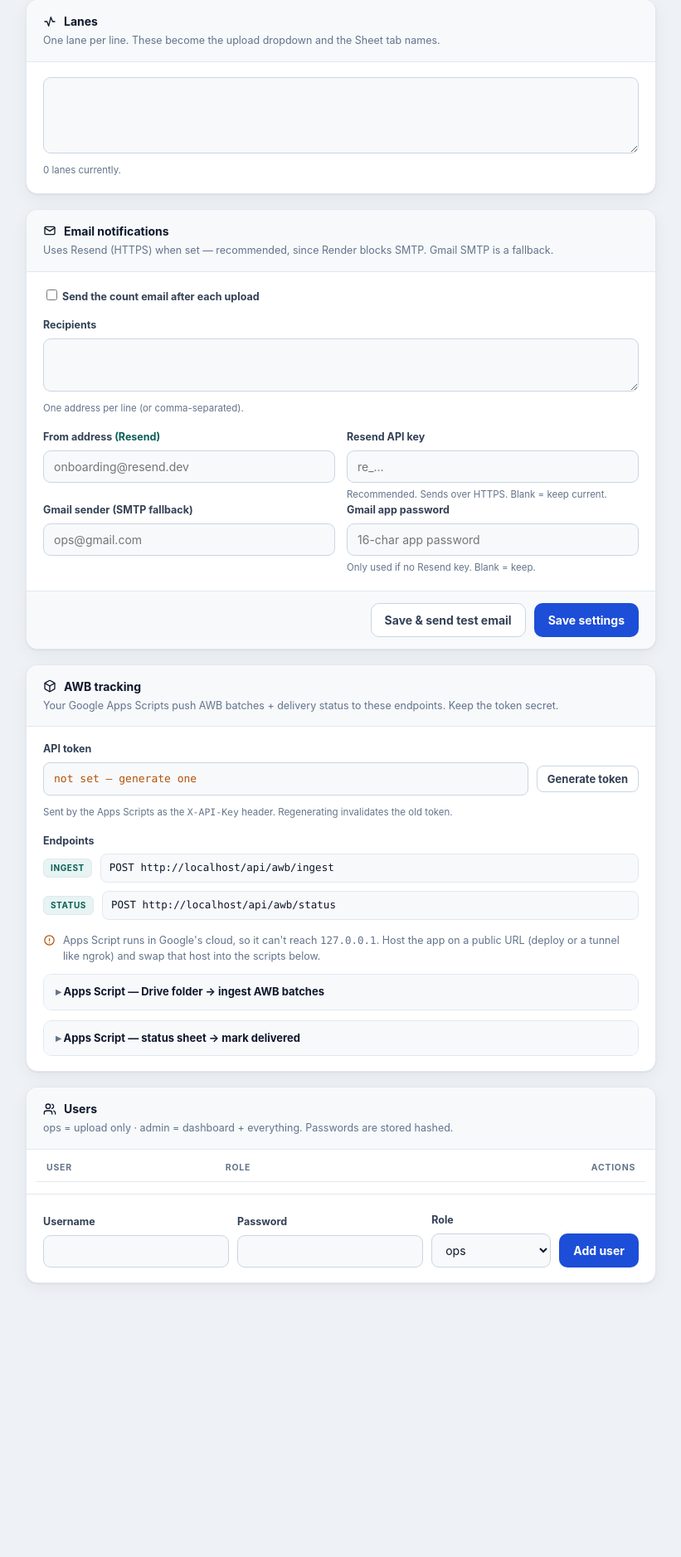
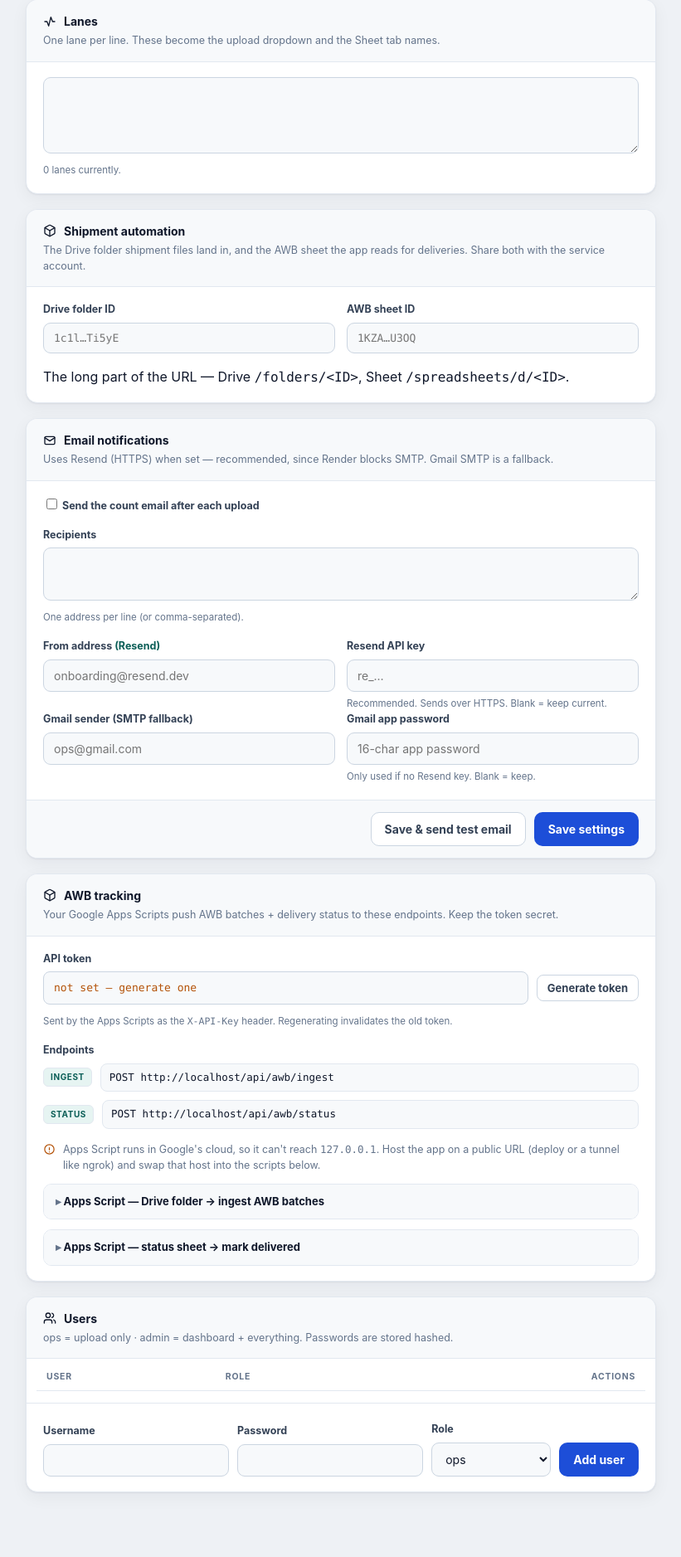
Before and after one commit to vignesh295/REPORTING-DASHBORAD, a Flask app: template templates/settings.html in a window 1280 px wide. Shown: the part 402-2279 px from the top of the page at 83% size, without its empty margins (135-956 px from the left). Before the commit the page ends 1950 px from the top, so only its background shows below. Run offline with Flask 3, Linux system fonts and the light colour scheme; the template is opened without the code that fills it, so the values that code supplies are empty.

Commit message:
Settings: fields for Drive folder ID + AWB sheet ID (shipment automation config)
Co-Authored-By: Claude Opus 4.8 <noreply@anthropic.com>

```diff
--- a/app.py
+++ b/app.py
@@ -435,6 +435,8 @@ def settings_config():
         "SMTP_SENDER": f.get("sender", "").strip(),
         "EMAIL_RECIPIENTS": _multi("recipients"),
         "EMAIL_FROM": f.get("email_from", "").strip(),
+        "DRIVE_FOLDER_ID": f.get("drive_folder_id", "").strip(),
+        "AWB_SHEET_ID": f.get("awb_sheet_id", "").strip(),
     }
     # Blank secret fields mean "keep the existing one".
     if f.get("app_password", "").strip():
--- a/templates/settings.html
+++ b/templates/settings.html
@@ -114,6 +114,29 @@
           <textarea class="mono" name="lanes" spellcheck="false">{{ cfg.LANES | join('\n') }}</textarea>
           <span class="hint">{{ cfg.LANES | length }} lanes currently.</span>
         </div>
+      </div>
+    </div>
+
+    <div class="card">
+      <div class="card-head">
+        <h2>
+          <svg width="16" height="16" viewBox="0 0 24 24" fill="none" stroke="currentColor" stroke-width="2" stroke-linecap="round" stroke-linejoin="round"><path d="M21 16V8a2 2 0 0 0-1-1.73l-7-4a2 2 0 0 0-2 0l-7 4A2 2 0 0 0 3 8v8a2 2 0 0 0 1 1.73l7 4a2 2 0 0 0 2 0l7-4A2 2 0 0 0 21 16z"/><path d="M3.27 6.96 12 12.01l8.73-5.05"/><path d="M12 22.08V12"/></svg>
+          Shipment automation
+        </h2>
+        <p>The Drive folder shipment files land in, and the AWB sheet the app reads for deliveries. Share both with the service account.</p>
+      </div>
+      <div class="card-body">
+        <div class="row2">
+          <div class="grp">
+            <label for="drive_folder_id">Drive folder ID</label>
+            <input class="mono" type="text" id="drive_folder_id" name="drive_folder_id" value="{{ cfg.DRIVE_FOLDER_ID }}" placeholder="1c1l…Ti5yE">
+          </div>
+          <div class="grp">
+            <label for="awb_sheet_id">AWB sheet ID</label>
+            <input class="mono" type="text" id="awb_sheet_id" name="awb_sheet_id" value="{{ cfg.AWB_SHEET_ID }}" placeholder="1KZA…U3OQ">
+          </div>
+        </div>
+        <span class="hint">The long part of the URL — Drive <span class="mono">/folders/&lt;ID&gt;</span>, Sheet <span class="mono">/spreadsheets/d/&lt;ID&gt;</span>.</span>
       </div>
     </div>
 
```
